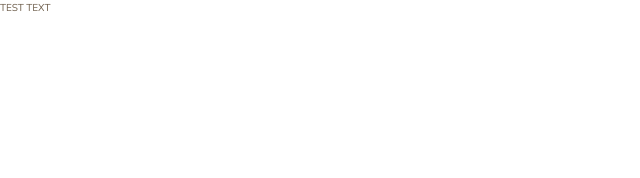
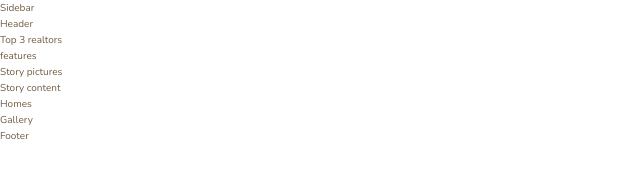
Before and after one commit to belie369/nexter, a website: page index.html in a window 1280 px wide. Shown: the whole page, without its empty margins (0-640 px from the left). Drawn offline with nearby package versions, Linux system fonts and the light colour scheme.

Commit message:
Added HTML structure

```diff
--- a/index.html
+++ b/index.html
@@ -12,7 +12,41 @@
 </head>
 
 <body class="container">
-    TEST TEXT
+    <div class="sidebar">
+        Sidebar
+    </div>
+
+    <header class="header">
+        Header
+    </header>
+
+    <div class="realtors">
+        Top 3 realtors
+    </div>
+
+    <section class="features">
+        features
+    </section>
+
+    <div class="story__pictures">
+        Story pictures
+    </div>
+
+    <div class="story__content">
+        Story content
+    </div>
+
+    <section class="home">
+        Homes
+    </section>
+
+    <section class="gallery">
+        Gallery
+    </section>
+
+    <footer class="footer">
+        Footer
+    </footer>
 </body>
 
 </html>
```
